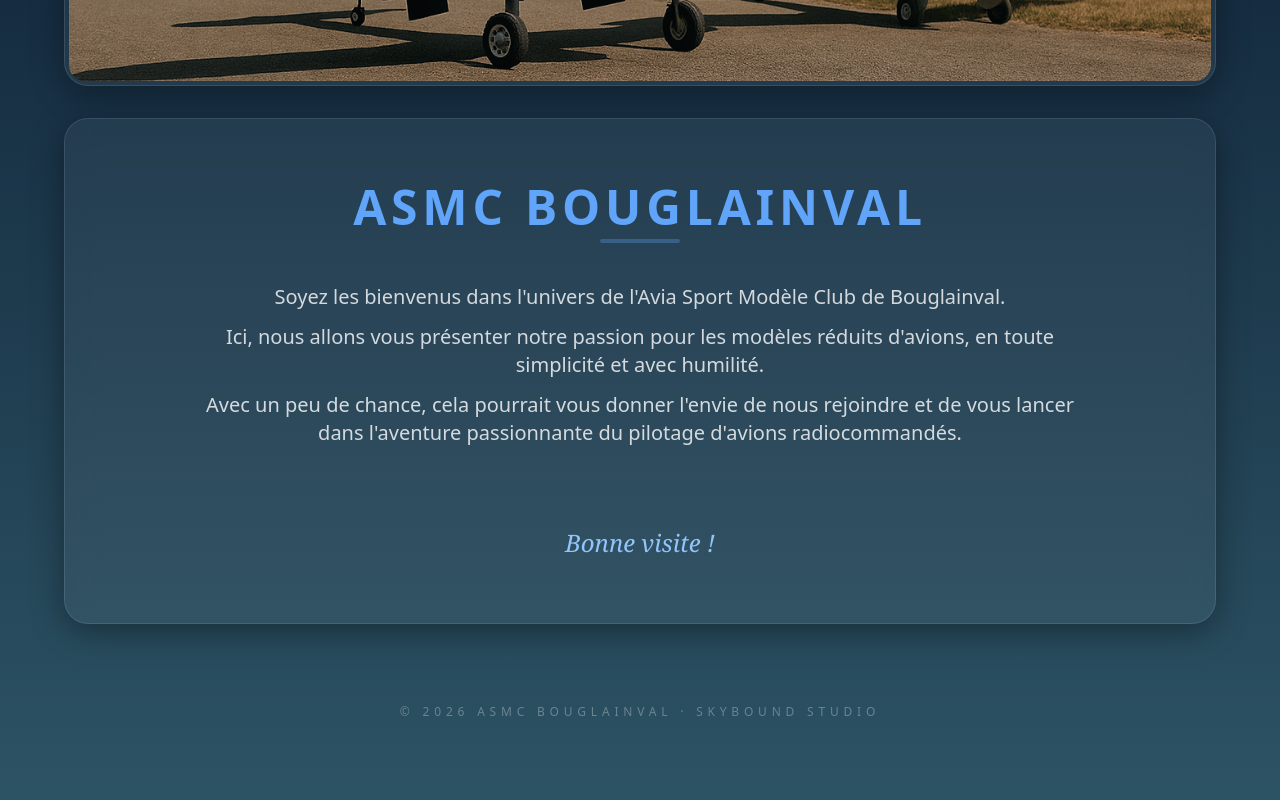
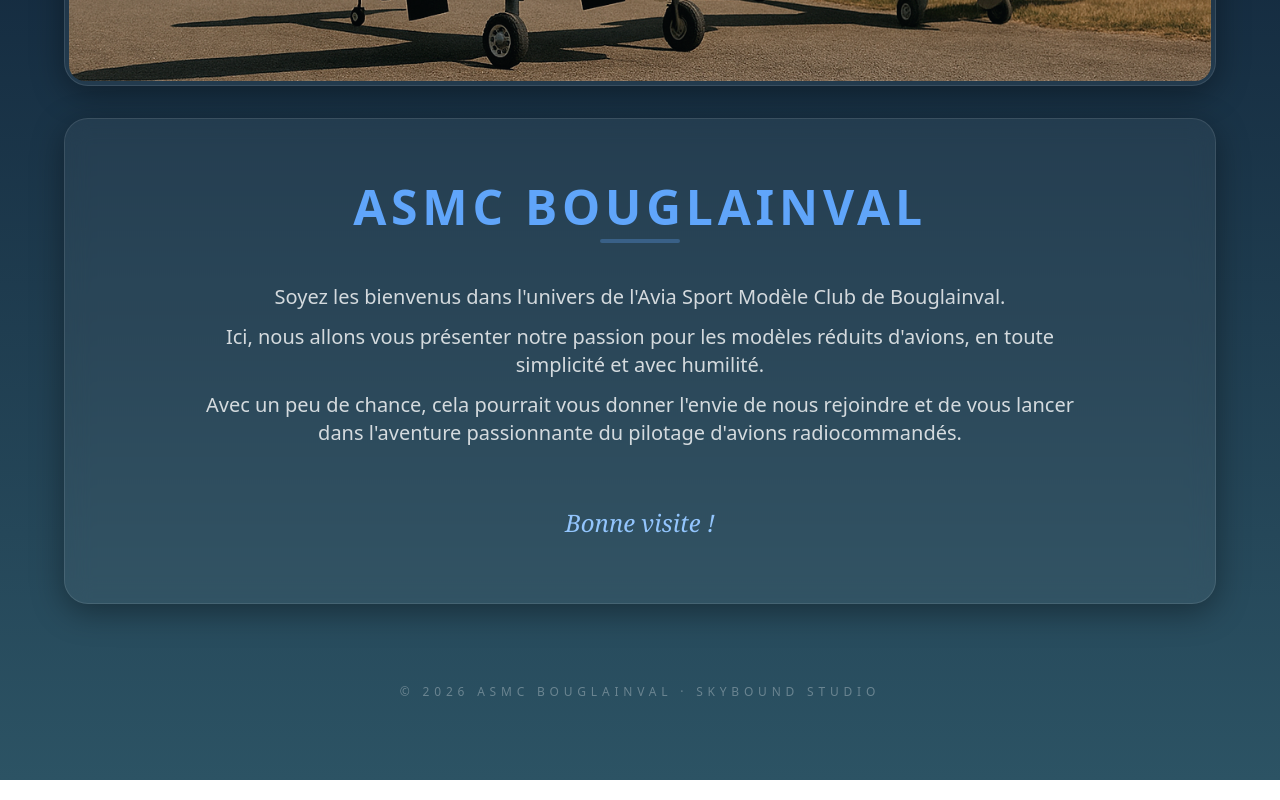
Before and after one commit to leschaeveemmanuel-rgb/asmc-site, a React (Vite) app: page / in a window 1280 px wide. Shown: the part 414-1214 px from the top of the page. Built offline with nearby package versions, Linux system fonts and the light colour scheme.

Commit message:
Add files via upload

```diff
--- a/src/App.jsx
+++ b/src/App.jsx
@@ -82,7 +82,7 @@ function App() {
                 </div>
               </div>
 
-              <div className="pt-10">
+              <div className="pt-5">
                 <p className="text-2xl font-serif italic text-blue-300">Bonne visite !</p>
               </div>
             </div>
```
